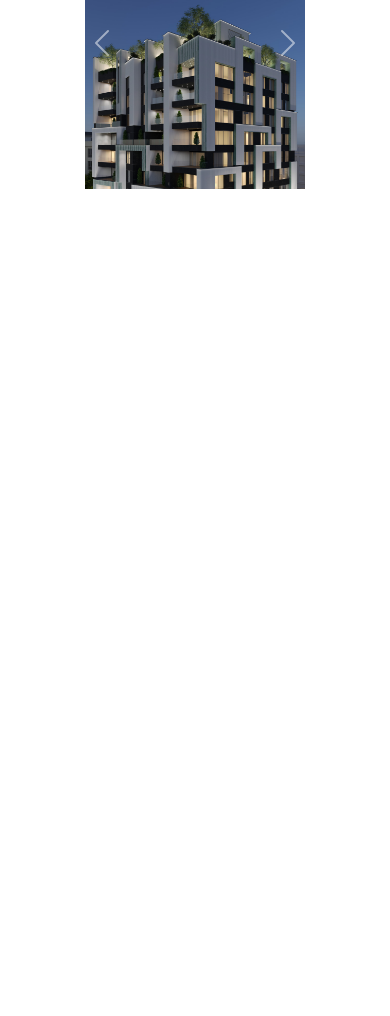
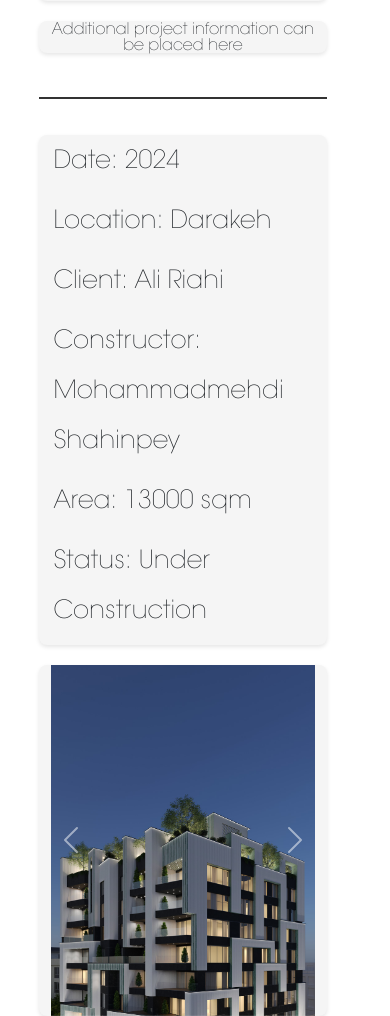
Before and after one commit to ifTeam/FardadArchitects, a Django app: page /projects/1-Gardenia/ in a window 390 px wide. Shown: the part 1173-2189 px from the top of the page. Before the commit the page ends 1362 px from the top, so only its background shows below. Run offline with Django 4.2, Linux system fonts and the light colour scheme; some libraries are stand-ins or nearby versions.

Commit message:
project details fixed

```diff
--- a/projects/views.py
+++ b/projects/views.py
@@ -49,7 +49,6 @@ def projects_view(request):
     return render(request, "projects/projects.html", {"projects": projects})
 
 
-
 def project_detail_view(request, project_id):
     """ Display a single project's details """
     project_dir = os.path.join(settings.BASE_DIR, "static", "images", "projects", project_id)
@@ -72,6 +71,9 @@ def project_detail_view(request, project_id):
     day_image = f"images/projects/{project_id}/day.jpg"
     night_image = f"images/projects/{project_id}/night.jpg"
 
+    # Add the map.svg path
+    map_svg = f"images/projects/{project_id}/map.svg"
+
     image_files = sorted([
         f for f in os.listdir(project_dir) if f.endswith((".jpg", ".png")) and f[:2].isdigit()
     ])
@@ -88,6 +90,7 @@ def project_detail_view(request, project_id):
             "status": project_info.get("status", ""),
             "day_image": day_image,
             "night_image": night_image,
+            "map_svg": map_svg,  # Add the map SVG path
             "slideshow_images": [f"images/projects/{project_id}/{img}" for img in image_files],
         }
     }
--- a/static/css/project_detail.css
+++ b/static/css/project_detail.css
@@ -1,48 +1,164 @@
-.container{
-  position: flex;
+*{
+  padding: 0;
+}
+.container {
+  display: flex;
+  flex-direction: column;
+  width: 100%;
+  max-width: 80vw;
+  margin: 0 auto;
+}
+
+.row {
+  display: flex;
+  justify-content: center;
+  width: 100%;
+  margin-bottom: 20px;
+}
+
+.box {
+  display: flex;
+  justify-content: center;
   align-items: center;
-  flex-direction: column;
+  background-color: #f5f5f5;
+  border-radius: 8px;
+  box-shadow: 0 2px 4px rgba(0, 0, 0, 0.1);
+  flex: 1;
+}
+
+.row:nth-child(5) .box {
+  display: block;
+  text-align: left;
+  font-size: 50px;
+  padding-left: 5%;
+}
+
+.info {
+  display: block;
+  margin-bottom: 10px;
+  font-size: 25px;
+
+  line-height: 2;
+}
+
+.two-box .box {
+  margin: 0 10px;
+}
+
+.two-box .box:first-child {
+  margin-left: 0;
+}
+
+.two-box .box:last-child {
+  margin-right: 0;
+}
+
+.content {
+  text-align: center;
+}
+
+/* Project title styling */
+.project-info-box {
+  display: flex;
+  justify-content: center;
+  align-items: center;
+}
+
+.project-title-container {
+  text-align: center;
+  width: 100%;
+}
+
+/* Map container specific styling */
+#map-container {
+  display: flex;
+  justify-content: center;
+  align-items: center;
+  min-height: 250px;
+}
+
+.project-map {
+  max-width: 100%;
+  height: auto;
+  object-fit: contain;
+}
+
+/* Image container styling */
+#day-img, #night-img {
+  position: absolute;
+  top: 0;
+  height: 100%;
+  object-fit: contain;
+  object-position: center;
+  min-width: 50%;
+  max-width: 100%;
+  will-change: opacity; /* Optimize animation */
+}
+
+#night-img {
+  opacity: 0;
+  z-index: 1; /* Ensure night image stays on top */
 }
 
 .image-container {
-    max-width: 100%;
-    height: 100vh;
-    width: 100%;
-    overflow: hidden; /* Prevent cropping */
-  }
+  height: 100vh;
+  min-height: 100%;
+  position: relative;
+  overflow: hidden;
+}
 
-  .image-container img {
-    width: 80%;
-    height: 70%;
-    object-fit: cover;
-    position: absolute;
-    top: 15%;
-    left: 10%;
-  }
-#day-img {
-    z-index: 1;
-  }
+#project-name {
+  font-size: 51px;
+  margin: 0;
+}
 
-  #night-img {
-    z-index: 2;
-    opacity: 0;
-  }
-
-  #project-name{
-    bottom:0;
-    margin: 0px;
-    padding: 0px;
-    font-size: 60px;
-  }
+.line {
+  border: none;
+  height: 2px; /* Thicker */
+  background-color: #333; /* Full black */
+  width: 100%;
+  margin-top: 20px;
+  opacity: 1; /* Ensure full opacity */
+}
 
 #slideshow {
-  max-width: 60%; /* Adjust width as needed */
+  max-width: 100%; /* Adjust width as needed */
   margin: auto; /* Center the slideshow */
 }
 
 #slideshow .carousel-inner img {
   max-height: 1000px; /* Reduce height */
-  width: auto; /* Maintain aspect ratio */
+  max-width: 100%; /* Maintain aspect ratio */
   margin: auto; /* Center images */
   object-fit: cover; /* Ensure images fit properly */
 }
+
+/* Responsive adjustments */
+@media (max-width: 768px) {
+  .two-box {
+      flex-direction: column;
+  }
+
+  .two-box .box {
+      margin: 0 0 20px 0;
+  }
+
+  .two-box .box:last-child {
+      margin-bottom: 0;
+  }
+
+  #project-name {
+      font-size: 40px;
+  }
+}
+.project-info-box {
+  display: flex;
+  justify-content: flex-start; /* Align left */
+  align-items: center;
+  padding-left: 15%; /* Optional: adds some space from the left */
+}
+
+.project-title-container {
+  text-align: left; /* Align text to the left */
+  width: 100%;
+}
--- a/templates/projects/project_detail.html
+++ b/templates/projects/project_detail.html
@@ -16,61 +16,117 @@
     <link rel="stylesheet" href="{% static 'css/project_detail.css' %}">
   </head>
   <body>
-
     {% include 'base/header.html' %}
 
-    <div class="container mt-4">
+    <div class="container">
+      <!-- Row 1: Day/Night Image -->
+      <div class="row">
+        <div class="image-container box">
+          <img
+            src="{% static project.day_image %}"
+            id="day-img"
+            alt="Day View"
+          />
+          <img
+            src="{% static project.night_image %}"
+            id="night-img"
+            alt="Night View"
+          />
+        </div>
+      </div>
 
-        <!-- Day & Night Image Fade Effect -->
-        <div class="image-container">
-            <img src="{% static project.day_image %}" id="day-img" alt="Day View">
-            <img src="{% static project.night_image %}" id="night-img" alt="Night View">
+      <!-- Row 2: Project Title -->
+      <div class="row" >
+        <div class="box project-info-box" >
+          <div class="project-title-container" >
+            <h1 id="project-name" >{{ project.name }}</h1>
           </div>
-        <h1 id="project-name">{{ project.name }}</h1>
+        </div>
+      </div>
 
+      <!-- Row 3: Map (Left) and Box (Right) -->
+      <div class="row two-box">
+        <div class="box" id="map-container">
+          <img src="{% static project.map_svg %}" alt="Project Location Map" class="project-map"/>
+        </div>
+        <div class="box">
+          <div class="content">Additional project information can be placed here</div>
+        </div>
+      </div>
 
+      <!-- Row 4: Divider Line -->
+      <div class="row">
+        <hr class="line mt-4" />
+      </div>
 
+      <!-- Row 5: Project Details -->
+      <div class="row">
+        <div class="box">
+          <p class="info">Date: {{ project.date }}</p>
+          <p class="info">Location: {{ project.location }}</p>
+          <p class="info">Client: {{ project.client }}</p>
+          <p class="info">Constructor: {{ project.constructor }}</p>
+          <p class="info">Area: {{ project.area }}</p>
+          <p class="info">Status: {{ project.status }}</p>
+        </div>
+      </div>
 
-
-
-        <p><strong>Date:</strong> {{ project.date }}</p>
-        <p><strong>Location:</strong> {{ project.location }}</p>
-        <p><strong>Client:</strong> {{ project.client }}</p>
-        <p><strong>Constructor:</strong> {{ project.constructor }}</p>
-        <p><strong>Area:</strong> {{ project.area }}</p>
-        <p><strong>Status:</strong> {{ project.status }}</p>
-        <h3 class="mt-4">Project Gallery</h3>
-
+      <!-- Row 6: Slideshow -->
+      <div class="row">
+        <div class="box">
           <!-- Slideshow for Additional Images -->
           <div id="slideshow" class="carousel slide" data-bs-ride="carousel">
             <div class="carousel-inner">
               {% for image in project.slideshow_images %}
-                <div class="carousel-item {% if forloop.first %}active{% endif %}">
-                    <img src="{% static image %}" class="d-block w-100" alt="Project Image">
+              <div
+                class="carousel-item {% if forloop.first %}active{% endif %}"
+              >
+                <img
+                  src="{% static image %}"
+                  class="d-block w-100"
+                  alt="Project Image"
+                />
               </div>
               {% endfor %}
             </div>
 
             <!-- Previous & Next Buttons -->
-            <button class="carousel-control-prev" type="button" data-bs-target="#slideshow" data-bs-slide="prev">
-                <span class="carousel-control-prev-icon" aria-hidden="true"></span>
+            <button
+              class="carousel-control-prev"
+              type="button"
+              data-bs-target="#slideshow"
+              data-bs-slide="prev"
+            >
+              <span
+                class="carousel-control-prev-icon"
+                aria-hidden="true"
+              ></span>
               <span class="visually-hidden">Previous</span>
             </button>
 
-            <button class="carousel-control-next" type="button" data-bs-target="#slideshow" data-bs-slide="next">
-                <span class="carousel-control-next-icon" aria-hidden="true"></span>
+            <button
+              class="carousel-control-next"
+              type="button"
+              data-bs-target="#slideshow"
+              data-bs-slide="next"
+            >
+              <span
+                class="carousel-control-next-icon"
+                aria-hidden="true"
+              ></span>
               <span class="visually-hidden">Next</span>
             </button>
           </div>
         </div>
-
+      </div>
+    </div>
     <script>
         $(document).ready(function(){
             function fadeEffect() {
                 $("#night-img")
-                    .fadeTo(3000, 1)  // Fade in over 2 seconds
+                    .fadeTo(3000, 1)  // Fade in over 3 seconds
                     .delay(3000)       // Stay fully visible for 3 seconds
-                    .fadeTo(3000, 0, fadeEffect).delay(3000);  // Fade out over 2 seconds, then repeat
+                    .fadeTo(3000, 0, fadeEffect).delay(3000);  // Fade out over 3 seconds, then repeat
             }
 
             fadeEffect(); // Start the loop
@@ -82,6 +138,5 @@
             });
         });
     </script>
-
   </body>
 </html>
```
Lines whose indentation alone changed are shown as unchanged.
